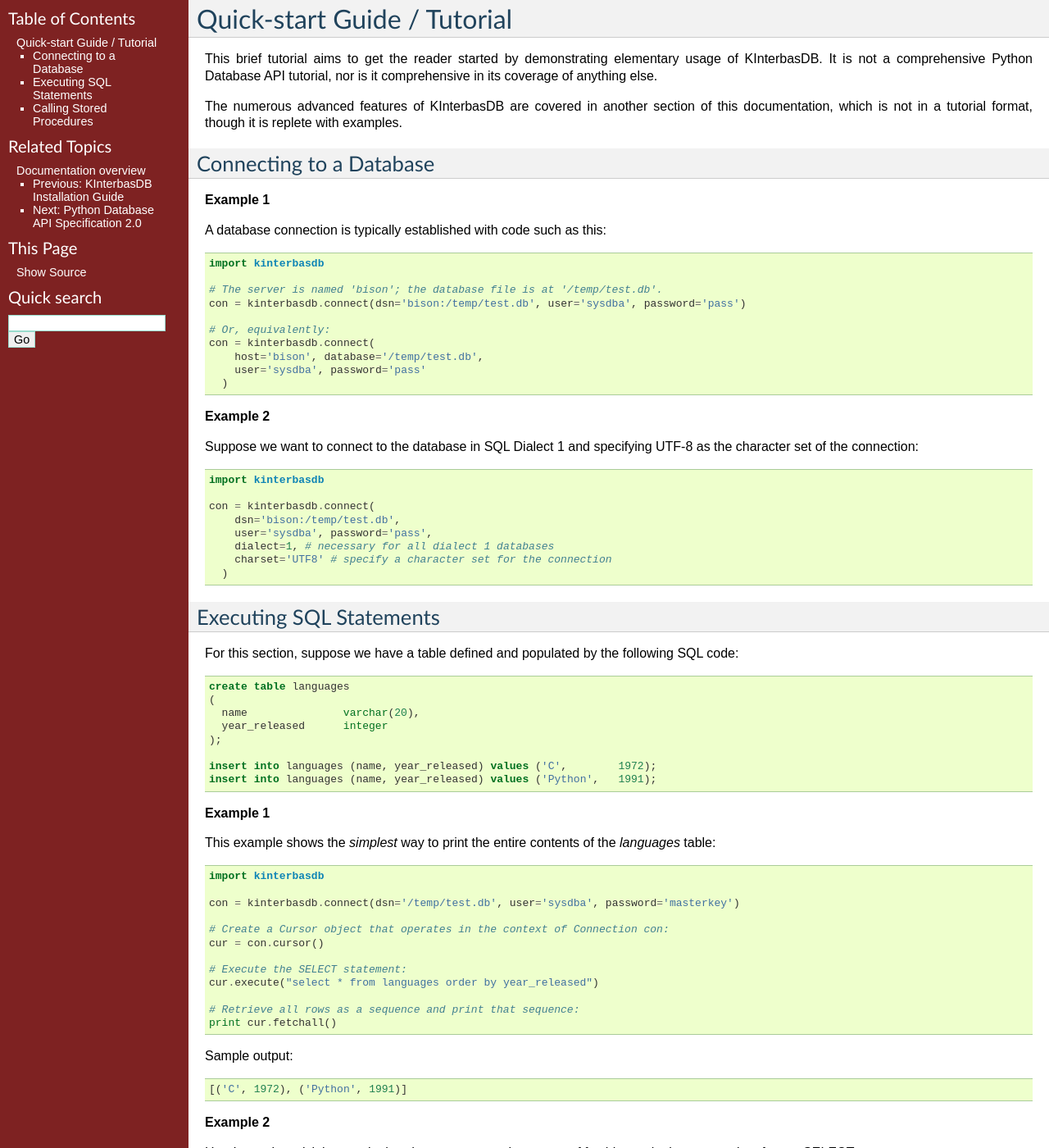
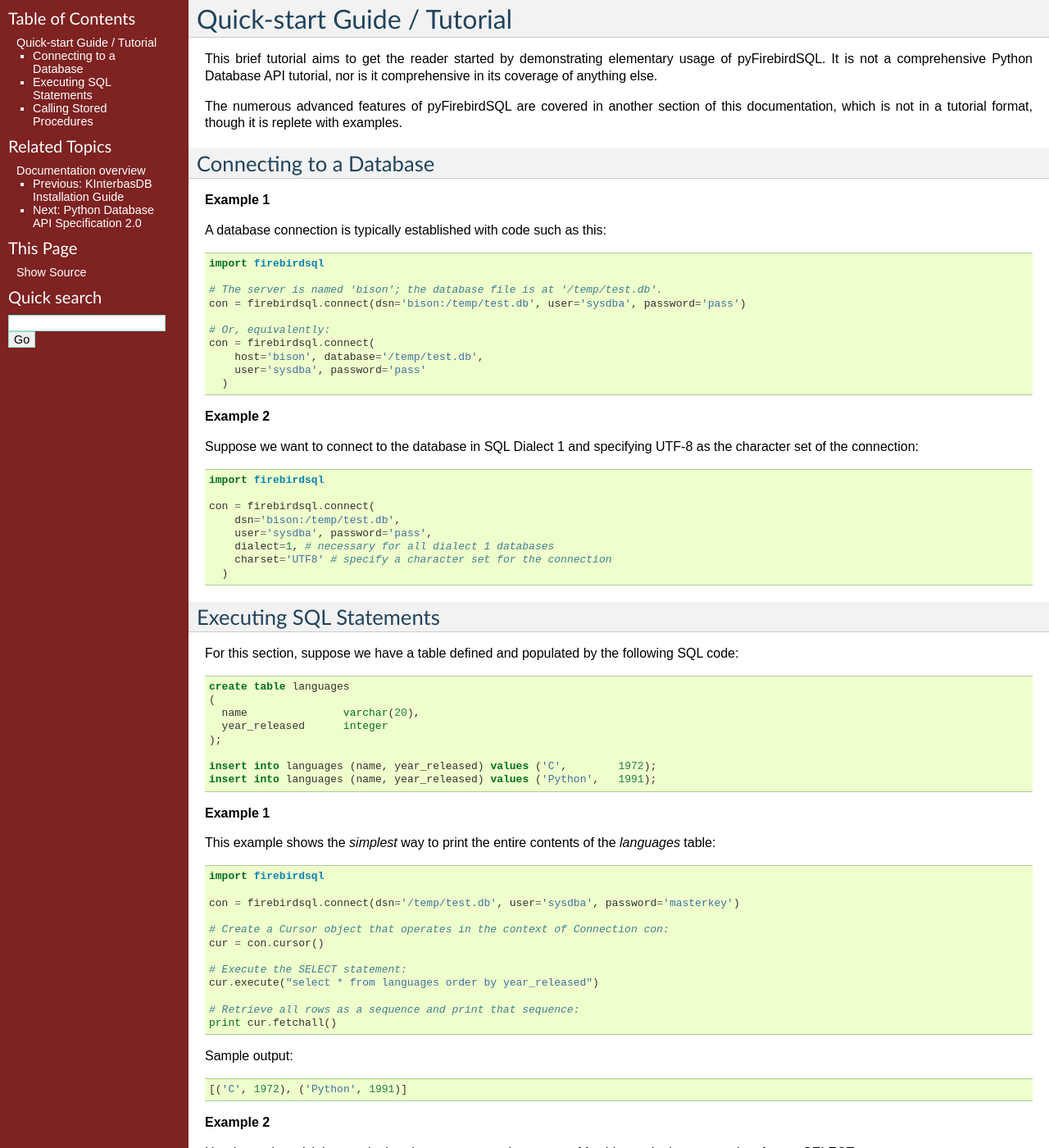
Before and after one commit to nakagami/pyfirebirdsql, a Sphinx documentation site: the page built from sphinx/tutorial.txt, in a window 1280 px wide and 1400 px high. Shown: the whole window at 82% size. Built offline with Sphinx 7.4.7, drawn with Linux system fonts in a browser that asks for light colours; some of the changed text lies outside the part shown.

Commit message:
started to fix the tutorial

```diff
--- a/docs/_sources/links.txt
+++ b/docs/_sources/links.txt
@@ -32,10 +32,10 @@ Python + Databases
 Zope Database Adapters for Interbase®/Firebird
 ^^^^^^^^^^^^^^^^^^^^^^^^^^^^^^^^^^^^^^^^^^^^^^
 
-+ `kinterbasdbDA <http://www.zope.org/Members/mwoj/kinterbasdbDA>`__
++ `kinterbasdbDA <http://old.zope.org/Members/mwoj/kinterbasdbDA>`__
   (based on kinterbasdb)
 + `ZKInterbasdbDA
-  <http://www.zope.org/Members/nakagami/ZKInterbasdbDA>`__ (based on
+  <http://old.zope.org/Members/nakagami/ZKInterbasdbDA>`__ (based on
   kinterbasdb)
 + `ZFireBirdDA <http://savannah.nongnu.org/projects/zfirebirdda/>`__
   (based on kinterbasdb)
--- a/docs/links.html
+++ b/docs/links.html
@@ -86,9 +86,9 @@
 <div class="section" id="zope-database-adapters-for-interbase-firebird">
 <h2>Zope Database Adapters for Interbase®/Firebird<a class="headerlink" href="#zope-database-adapters-for-interbase-firebird" title="Permalink to this headline">¶</a></h2>
 <ul class="simple">
-<li><a class="reference external" href="http://www.zope.org/Members/mwoj/kinterbasdbDA">kinterbasdbDA</a>
+<li><a class="reference external" href="http://old.zope.org/Members/mwoj/kinterbasdbDA">kinterbasdbDA</a>
 (based on kinterbasdb)</li>
-<li><a class="reference external" href="http://www.zope.org/Members/nakagami/ZKInterbasdbDA">ZKInterbasdbDA</a> (based on
+<li><a class="reference external" href="http://old.zope.org/Members/nakagami/ZKInterbasdbDA">ZKInterbasdbDA</a> (based on
 kinterbasdb)</li>
 <li><a class="reference external" href="http://savannah.nongnu.org/projects/zfirebirdda/">ZFireBirdDA</a>
 (based on kinterbasdb)</li>
--- a/sphinx/tutorial.txt
+++ b/sphinx/tutorial.txt
@@ -4,11 +4,11 @@ Quick-start Guide / Tutorial
 ############################
 
 This brief tutorial aims to get the reader started by demonstrating
-elementary usage of KInterbasDB. It is not a comprehensive Python
+elementary usage of pyFirebirdSQL. It is not a comprehensive Python
 Database API tutorial, nor is it comprehensive in its coverage of
 anything else.
 
-The numerous advanced features of KInterbasDB are covered in another
+The numerous advanced features of pyFirebirdSQL are covered in another
 section of this documentation, which is not in a tutorial format, though it
 is replete with examples.
 
@@ -23,13 +23,13 @@ A database connection is typically established with code such as this:
 
 .. sourcecode:: python
 
-    import kinterbasdb
+    import firebirdsql
 
     # The server is named 'bison'; the database file is at '/temp/test.db'.
-    con = kinterbasdb.connect(dsn='bison:/temp/test.db', user='sysdba', password='pass')
+    con = firebirdsql.connect(dsn='bison:/temp/test.db', user='sysdba', password='pass')
 
     # Or, equivalently:
-    con = kinterbasdb.connect(
+    con = firebirdsql.connect(
         host='bison', database='/temp/test.db',
         user='sysdba', password='pass'
       )
@@ -42,9 +42,9 @@ UTF-8 as the character set of the connection:
 
 .. sourcecode:: python
 
-    import kinterbasdb
+    import firebirdsql
 
-    con = kinterbasdb.connect(
+    con = firebirdsql.connect(
         dsn='bison:/temp/test.db',
         user='sysdba', password='pass',
         dialect=1, # necessary for all dialect 1 databases
@@ -77,9 +77,9 @@ the `languages` table:
 
 .. sourcecode:: python
 
-    import kinterbasdb
+    import firebirdsql
 
-    con = kinterbasdb.connect(dsn='/temp/test.db', user='sysdba', password='masterkey')
+    con = firebirdsql.connect(dsn='/temp/test.db', user='sysdba', password='masterkey')
 
     # Create a Cursor object that operates in the context of Connection con:
     cur = con.cursor()
@@ -105,9 +105,9 @@ fetching a single row at a time from a `SELECT`-cursor:
 
 .. sourcecode:: python
 
-    import kinterbasdb
+    import firebirdsql
 
-    con = kinterbasdb.connect(dsn='/temp/test.db', user='sysdba', password='masterkey')
+    con = firebirdsql.connect(dsn='/temp/test.db', user='sysdba', password='masterkey')
 
     cur = con.cursor()
     SELECT = "select name, year_released from languages order by year_released"
@@ -148,7 +148,7 @@ example to `languages`):
 
 .. sourcecode:: python
 
-    import kinterbasdb as k
+    import firebirdsql as k
 
     TABLE_NAME = 'languages'
     SELECT = 'select * from %s order by year_released' % TABLE_NAME
@@ -193,9 +193,9 @@ Let's insert more languages:
 
 .. sourcecode:: python
 
-    import kinterbasdb
+    import firebirdsql
 
-    con = kinterbasdb.connect(dsn='/temp/test.db', user='sysdba', password='masterkey')
+    con = firebirdsql.connect(dsn='/temp/test.db', user='sysdba', password='masterkey')
 
     cur = con.cursor()
 
```
Also changed, not shown: docs/searchindex.js, 2 other files.
